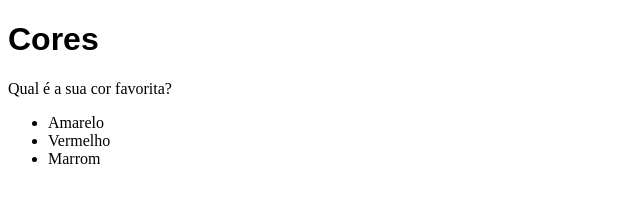
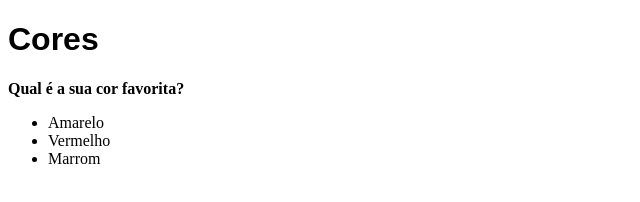
Before and after one commit to pedlrksss/trybe-exercicio, a plain HTML site: page index2.html in a window 1280 px wide. Shown: the full height of the page, 0-640 px from the left. Drawn offline with Linux system fonts and the light colour scheme.

Commit message:
Duas modificaoa p e body

```diff
--- a/index2.html
+++ b/index2.html
@@ -7,21 +7,29 @@
     h1{
         font-family: sans-serif;
     }
-
-
+    p{
+        font-weight: 600;
+    }
+    body{
+        font-size: 16px;
+    }
 
 
 
 
     </style>
   </head>
-  <body>
+
+<body>
     <h1>Cores</h1>
     <p>Qual é a sua cor favorita?</p>
+
     <ul>
       <li>Amarelo</li>
       <li>Vermelho</li>
       <li>Marrom</li>
     </ul>
-  </body>
+
+</body>
+
 </html>
```
